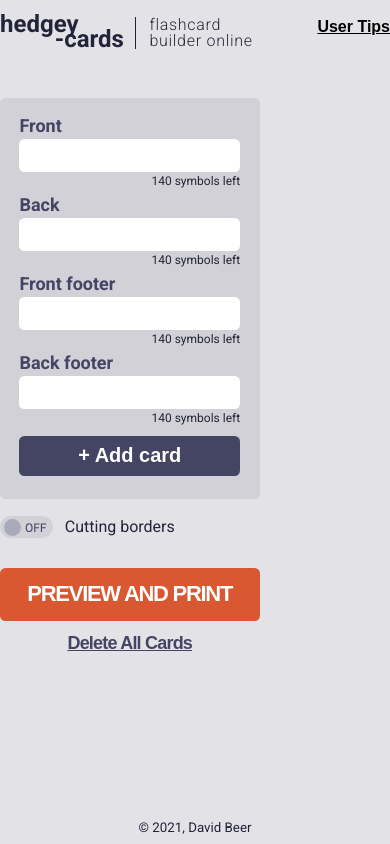
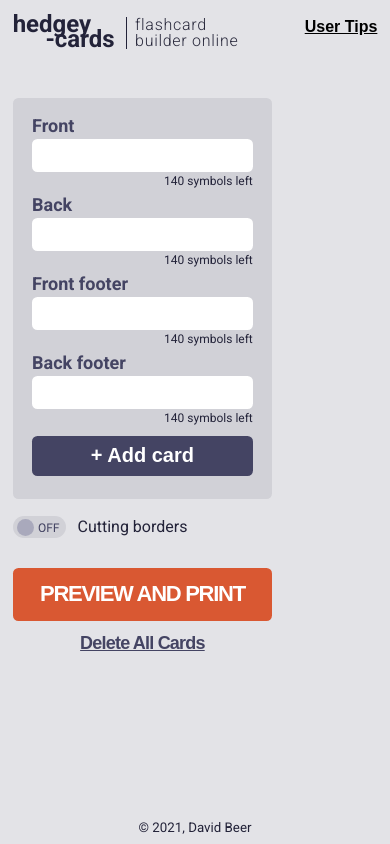
Before and after one commit to Obtez/flash-card-generator, a React (Create React App) app: page / in a window 390 px wide. Built offline with nearby package versions, Linux system fonts and the light colour scheme.

Commit message:
tablet navbar done

```diff
--- a/src/components/Layout/Layout.module.scss
+++ b/src/components/Layout/Layout.module.scss
@@ -83,3 +83,17 @@
     width: 100%;
   }
 }
+
+@media screen and (max-width: 1024px) {
+  .navbar {
+    .logoContainer {
+      .logo {
+        width: 13.5vh;
+        padding-right: 1.3vh;
+      }
+      .slogan {
+        margin-left: 1vh;
+      }
+    }
+  }
+}
--- a/src/pages/Builder/components/Card.module.scss
+++ b/src/pages/Builder/components/Card.module.scss
@@ -1,5 +1,6 @@
 @import "../../../styles/variables";
 
+@media screen {
   .card {
     width: 100%;
     margin-bottom: 2.5vh;
@@ -52,3 +53,8 @@
       color: $accent-icon;
     }
   }
+}
+
+@media screen and (max-width: 1024px) {
+
+}
--- a/src/styles/index.scss
+++ b/src/styles/index.scss
@@ -23,3 +23,9 @@ body {
 a {
   text-decoration: none;
 }
+
+@media screen and (max-width: 1024px) {
+  .App {
+    padding: 0 1.5vh;
+  }
+}
```
Lines whose indentation alone changed are shown as unchanged.
